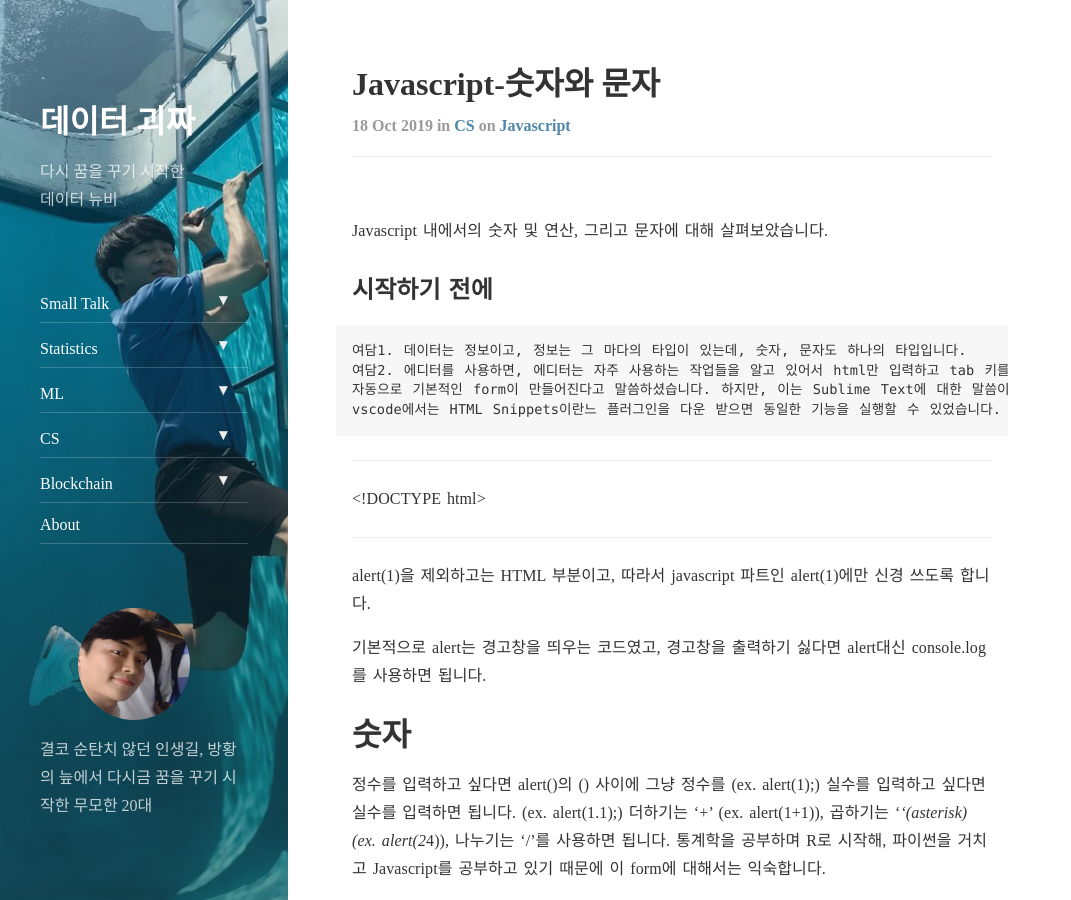
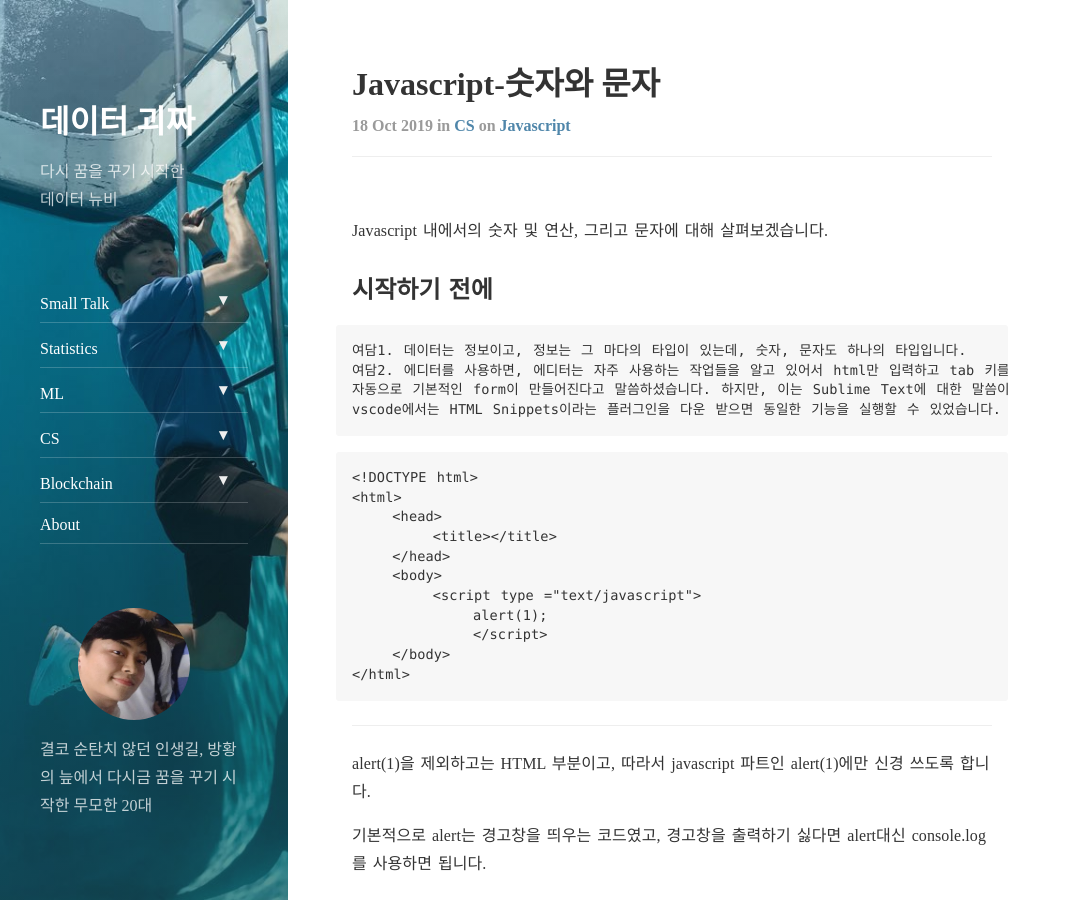
Before and after one commit to tryumanshow/data-weirdo.github.io, a Jekyll site: the page built from _posts/2019-10-18-cs-javascript-number$character.markdown, in a window 1280 px wide and 900 px high. Shown: the whole window, without its empty margins (0-1071 px from the left). Built offline with Jekyll 4.4.1, drawn with Linux system fonts in a browser that asks for light colours; nearby versions of some CDN libraries; formulas are drawn with MathJax 3; comment, search, counter and statistics services are not loaded; some of the changed text lies outside the part shown.

Commit message:
Update 2019-10-18-cs-javascript-number$character.markdown

````diff
--- a/_posts/2019-10-18-cs-javascript-number$character.markdown
+++ b/_posts/2019-10-18-cs-javascript-number$character.markdown
@@ -9,7 +9,7 @@ comments: true
 
 ---
 
-Javascript 내에서의 숫자 및 연산, 그리고 문자에 대해 살펴보았습니다.
+Javascript 내에서의 숫자 및 연산, 그리고 문자에 대해 살펴보겠습니다.
 
 ## 시작하기 전에
 
@@ -17,9 +17,9 @@ Javascript 내에서의 숫자 및 연산, 그리고 문자에 대해 살펴보
 여담1. 데이터는 정보이고, 정보는 그 마다의 타입이 있는데, 숫자, 문자도 하나의 타입입니다.
 여담2. 에디터를 사용하면, 에디터는 자주 사용하는 작업들을 알고 있어서 html만 입력하고 tab 키를 누르면
 자동으로 기본적인 form이 만들어진다고 말씀하셨습니다. 하지만, 이는 Sublime Text에 대한 말씀이셨고,
-vscode에서는 HTML Snippets이란느 플러그인을 다운 받으면 동일한 기능을 실행할 수 있었습니다.
+vscode에서는 HTML Snippets이라는 플러그인을 다운 받으면 동일한 기능을 실행할 수 있었습니다.
 ```
----
+```
 <!DOCTYPE html>
 <html>
     <head>
@@ -31,7 +31,7 @@ vscode에서는 HTML Snippets이란느 플러그인을 다운 받으면 동일
             </script>
     </body>
 </html>
-
+```
 ---
 
 alert(1)을 제외하고는 HTML 부분이고, 따라서 javascript 파트인 alert(1)에만 신경 쓰도록 합니다.
@@ -42,7 +42,7 @@ alert(1)을 제외하고는 HTML 부분이고, 따라서 javascript 파트인 al
 
 정수를 입력하고 싶다면 alert()의 () 사이에 그냥 정수를 (ex. alert(1);)
 실수를 입력하고 싶다면 실수를 입력하면 됩니다. (ex. alert(1.1);)
-더하기는 '+' (ex. alert(1+1)), 곱하기는 '*'(asterisk) (ex. alert(2*4)), 나누기는 '/'를 사용하면 됩니다.
+더하기는 '+' (ex. alert(1+1)), 곱하기는 '$$*$$'(asterisk) (ex. alert(2*4)), 나누기는 '/'를 사용하면 됩니다.
 통계학을 공부하며 R로 시작해, 파이썬을 거치고 Javascript를 공부하고 있기 때문에 이 form에 대해서는 익숙합니다.
 
 # 숫자 연산
````
Also changed, not shown: other parts of _posts/2019-10-18-cs-javascript-number$character.markdown (+5 -0 lines).
